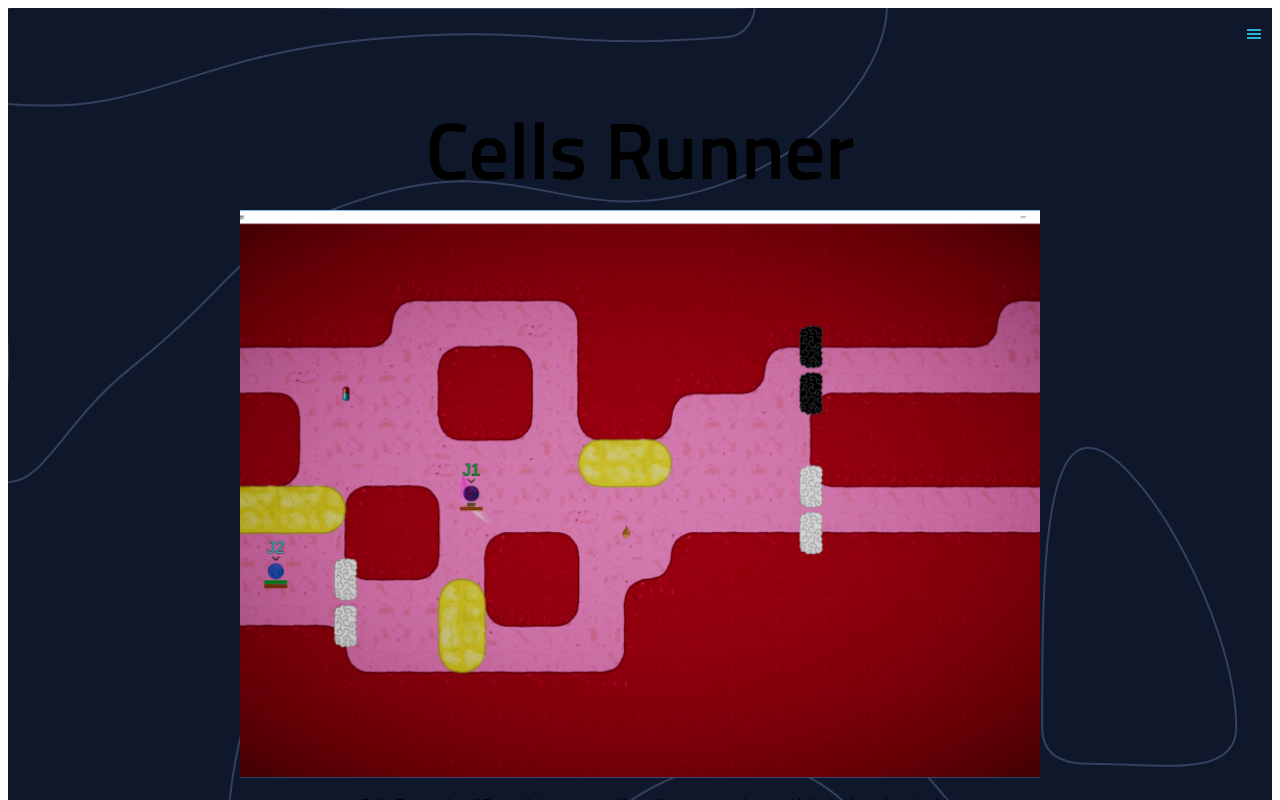
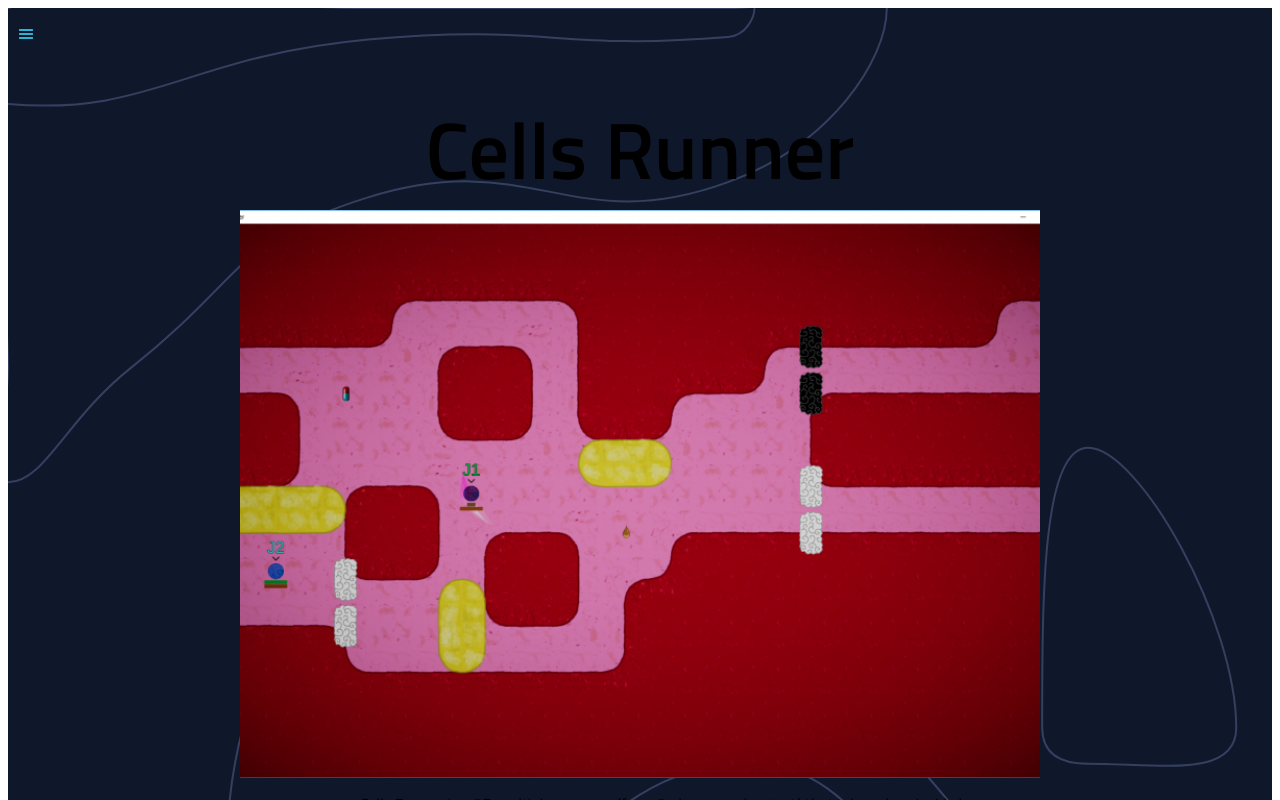
Before and after one commit to alexandrevanhoutte/portfolio, a Next.js app: page /projects/1 in a window 1280 px wide. Shown: the top 800 px of the page. Built offline with nearby package versions, Linux system fonts and the light colour scheme.

Commit message:
open menu opposite side

```diff
--- a/src/app/_components/navbar/Navbar.tsx
+++ b/src/app/_components/navbar/Navbar.tsx
@@ -58,7 +58,7 @@ export default function Navbar() {
     <div className={styles.navbar}>
       <div
         onClick={handleIsVisible}
-        className={styles.filter}
+        className={`${styles.filter} ${isMenuOpen ? styles.openMenu : ""}`}
         style={{ display: isMenuOpen ? "block" : "none" }}
       />
 
--- a/src/app/_components/navbar/navbar.module.css
+++ b/src/app/_components/navbar/navbar.module.css
@@ -1,7 +1,7 @@
 .navbar {
   .menuOpener {
     position: fixed;
-    right: 0;
+    left: 0;
     z-index: 3;
     margin: 1rem;
   }
@@ -20,7 +20,7 @@
     margin: 0px;
     height: 100vh;
     width: 15rem;
-    right: 0;
+    left: 0;
     top: 0;
     z-index: 2;
     padding-left: 0;
```
